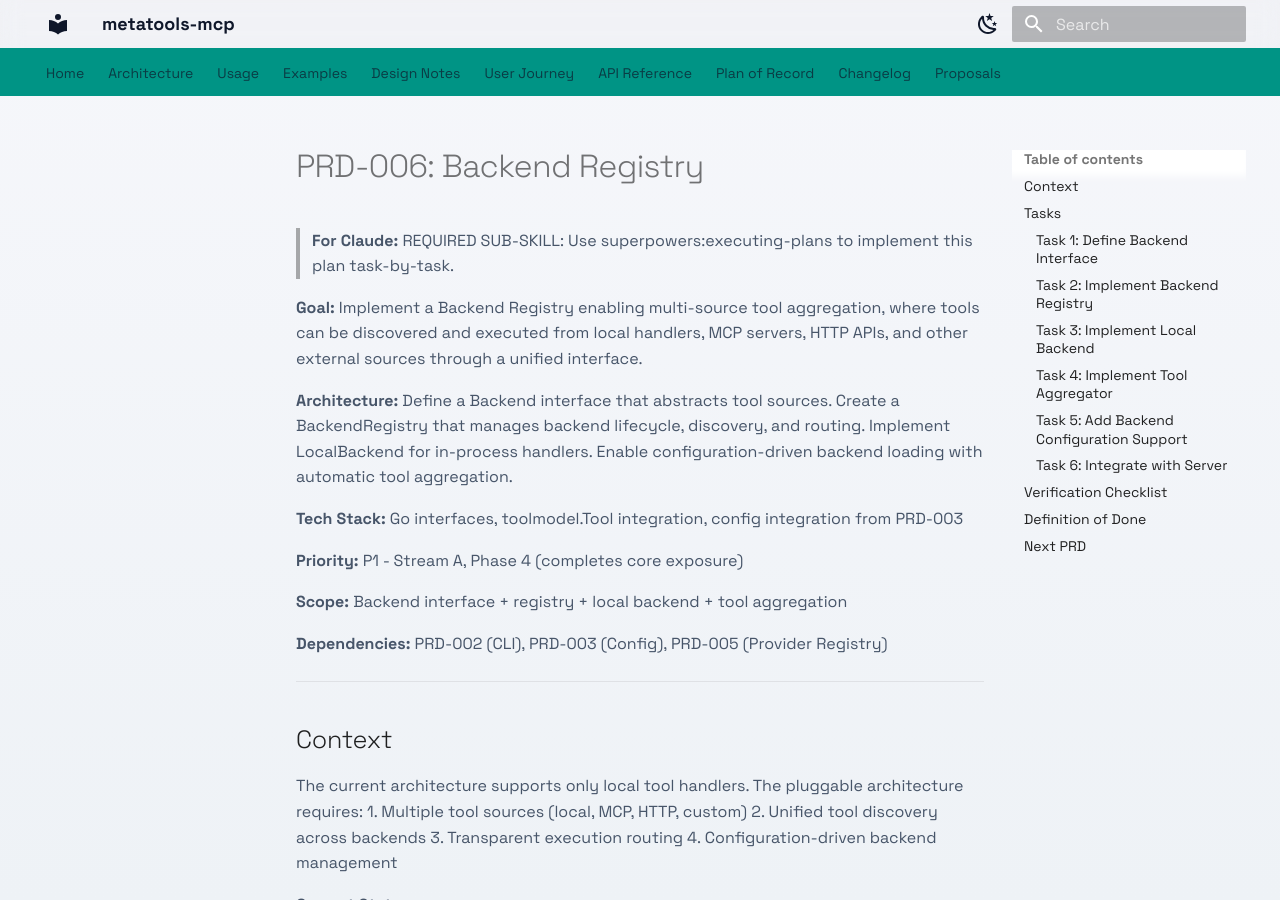
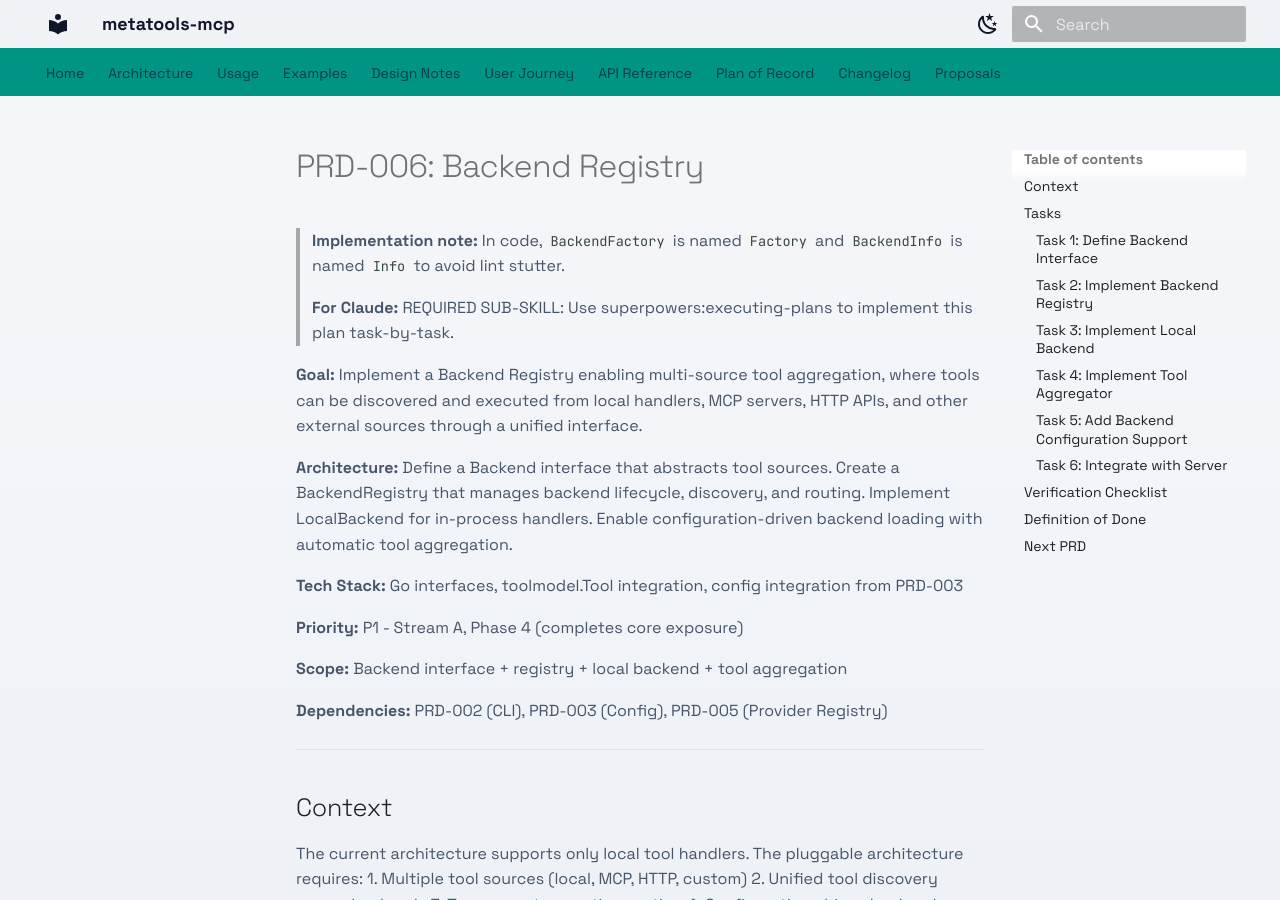
Before and after one commit to jonwraymond/metatools-mcp, an MkDocs documentation site: the page built from docs/plans/2026-01-28-prd-006-backend-registry.md, in a window 1280 px wide and 900 px high. Built offline with MkDocs 1.6.1 and Material for MkDocs 9.7.7, drawn with Linux system fonts in a browser that asks for light colours.

Commit message:
docs(backend): note factory/info rename

```diff
--- a/docs/plans/2026-01-28-prd-006-backend-registry.md
+++ b/docs/plans/2026-01-28-prd-006-backend-registry.md
@@ -1,4 +1,6 @@
 # PRD-006: Backend Registry
+
+> **Implementation note:** In code, `BackendFactory` is named `Factory` and `BackendInfo` is named `Info` to avoid lint stutter.
 
 > **For Claude:** REQUIRED SUB-SKILL: Use superpowers:executing-plans to implement this plan task-by-task.
 
```
